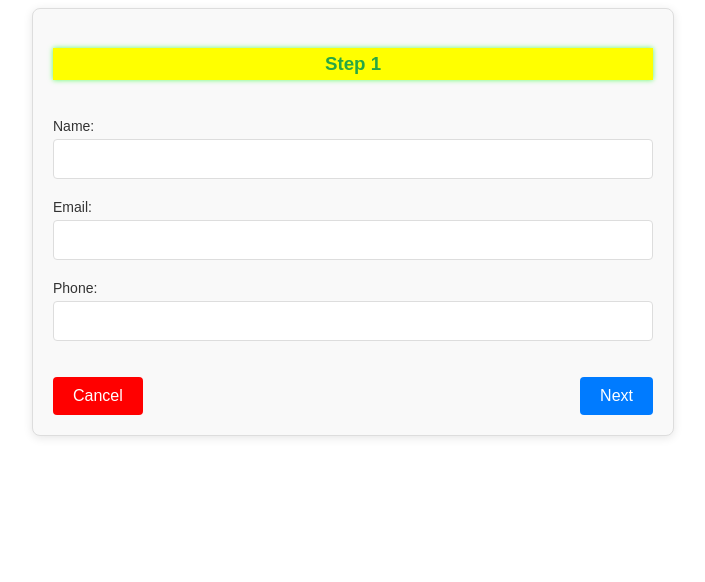
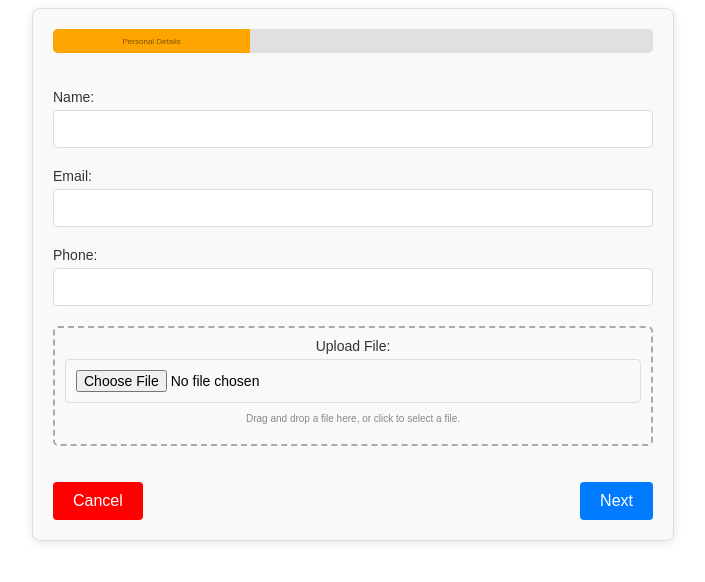
Before and after one commit to anuragjha020/multi-step-form, a React (Create React App) app: page /place-order in a window 1280 px wide. Shown: the top 582 px of the page, without its empty margins (287-992 px from the left). Built offline with nearby package versions, Linux system fonts and the light colour scheme.

Commit message:
setFormData problem fix commit

```diff
--- a/src/components/MultiStepForm.jsx
+++ b/src/components/MultiStepForm.jsx
@@ -1,4 +1,4 @@
-import { useState } from "react";
+import { useEffect, useState } from "react";
 import { Formik, Form } from "formik";
 import { useNavigate } from "react-router-dom";
 
@@ -16,21 +16,31 @@ import "../styles/MultiStepForm.css";
 
 function MultiStepForm() {
   const [currentStep, setCurrentStep] = useState(1);
-  const navigate = useNavigate();
-
-  const formData = {
+  const [formData, setFormData] = useState({
     name: "",
     email: "",
     phone: "",
     city: "",
+    avatar: null,
     state: "",
     pin: "",
     card: "",
     expiry: "",
     cvv: "",
-  };
+  });
 
-  //getting validation schema based on current form step
+  const navigate = useNavigate();
+
+  // Load saved state from localStorage on component mount
+  useEffect(() => {
+    const savedData = JSON.parse(localStorage.getItem("multiStepFormData"));
+    if (savedData) {
+      setCurrentStep(savedData.currentStep || 1);
+      setFormData(savedData.data || {});
+    }
+  }, []);
+  console.log("data fetched on mount : ", formData);
+
   function getValidationSchema() {
     switch (currentStep) {
       case 1:
@@ -44,41 +54,54 @@ function MultiStepForm() {
     }
   }
 
-  //handle next for next button
-  function handleNext(validateForm, setTouched) {
-    //validating fields based on current step
+  // Handle Next Button
+  function handleNext(validateForm, setTouched, values) {
     if (currentStep === 1) {
-      setTouched({ name: true, email: true, phone: true });
+      setTouched({ name: true, email: true, phone: true, avatar: true });
     } else if (currentStep === 2) {
       setTouched({ city: true, state: true, pin: true });
     } else {
-      setTouched({
-        card: true,
-        expiry: true,
-        cvv: true,
-      });
+      setTouched({ card: true, expiry: true, cvv: true });
     }
+
     validateForm().then((errors) => {
       if (Object.keys(errors).length === 0) {
-        setCurrentStep(currentStep + 1);
+        // Update formData on clicking next button
+        setFormData((prevFormData) => {
+          const updatedFormData = { ...prevFormData, ...values };
+          localStorage.setItem(
+            "multiStepFormData",
+            JSON.stringify({
+              currentStep: currentStep + 1,
+              data: updatedFormData,
+            })
+          );
+          return updatedFormData;
+        });
+        setCurrentStep((prevStep) => prevStep + 1);
       } else {
-        console.log("Validation errors:", errors);
+        console.error("Validation errors:", errors);
         const firstErrorField = Object.keys(errors)[0];
         document.getElementById(firstErrorField)?.focus();
       }
     });
   }
 
-  //handle back for bck button
+  // Handle Back Button
   function handleBack() {
-    setCurrentStep(currentStep - 1);
+    setCurrentStep((prevStep) => prevStep - 1);
   }
 
-  //handle submit for final step
+  // Handle Submit
   function handleSubmit(values) {
-    console.log("Final Form Data:", values);
+    const finalFormData = { ...formData, ...values };
+    console.log("Final Form Data:", finalFormData);
+
     alert("Form submitted successfully!");
-    navigate("/order-successful", { state: values });
+    navigate("/order-successful", { state: finalFormData });
+
+    // Clear saved state after submission
+    localStorage.removeItem("multiStepFormData");
   }
 
   return (
@@ -87,6 +110,7 @@ function MultiStepForm() {
         initialValues={formData}
         validationSchema={getValidationSchema()}
         onSubmit={handleSubmit}
+        enableReinitialize
       >
         {({
           values,
@@ -99,6 +123,33 @@ function MultiStepForm() {
           isValid,
         }) => (
           <Form className="form-content">
+            {/* Progress Bar */}
+            <div className="progress-bar-container">
+              {Array.from({ length: 3 }, (_, index) => {
+                const isSuccess = index < currentStep - 1;
+                const isActive = index === currentStep - 1;
+                return (
+                  <div
+                    key={index}
+                    className={`progress-bar-segment ${
+                      isSuccess ? "success" : isActive ? "active" : ""
+                    }`}
+                  >
+                    {isActive && (
+                      <p className="step-name">
+                        {currentStep === 1
+                          ? "Personal Details"
+                          : currentStep === 2
+                          ? "Address"
+                          : "Payment"}
+                      </p>
+                    )}
+                  </div>
+                );
+              })}
+            </div>
+
+            {/* Step Components */}
             {currentStep === 1 && (
               <Step1
                 values={values}
@@ -107,7 +158,6 @@ function MultiStepForm() {
                 errors={errors}
               />
             )}
-
             {currentStep === 2 && (
               <Step2
                 values={values}
@@ -125,9 +175,8 @@ function MultiStepForm() {
               />
             )}
 
-            {/* buttons */}
+            {/* Navigation Buttons */}
             <div className="form-navigation">
-              {/* back button */}
               {currentStep > 1 && (
                 <button
                   type="button"
@@ -137,31 +186,26 @@ function MultiStepForm() {
                   Back
                 </button>
               )}
-
-              {/* cancel button */}
               <button
                 type="button"
                 className="form-button-cancel"
                 onClick={() => {
                   resetForm();
+                  localStorage.removeItem("multiStepFormData");
                   navigate("/");
                 }}
               >
                 Cancel
               </button>
-
-              {/* next button */}
               {currentStep < 3 && (
                 <button
                   type="button"
                   className="form-button"
-                  onClick={() => handleNext(validateForm, setTouched)}
+                  onClick={() => handleNext(validateForm, setTouched, values)}
                 >
                   Next
                 </button>
               )}
-
-              {/* submit button */}
               {currentStep === 3 && (
                 <button
                   type="submit"
--- a/src/components/Step1.jsx
+++ b/src/components/Step1.jsx
@@ -1,10 +1,18 @@
 import { ErrorMessage, Field } from "formik";
 import "../styles/Step.css";
+import { useRef } from "react";
 
-function Step1({ touched, errors }) {
+function Step1({
+  touched,
+  errors,
+  setIsDragging,
+  isDragging,
+  setFieldValue,
+  setFileName,
+}) {
+  const fileInputRef = useRef(null);
   return (
     <div className="step-container">
-      <h3>Step 1</h3>
       <div className="form-group">
         <label htmlFor="name">Name:</label>
         <Field
@@ -43,6 +51,48 @@ function Step1({ touched, errors }) {
         />
         <ErrorMessage name="phone" component="div" className="error-message" />
       </div>
+
+      {/* File Upload with Drag-and-Drop */}
+      <div
+        className={`form-group drop-zone ${isDragging ? "dragging" : ""}`}
+        onDragOver={(e) => {
+          e.preventDefault();
+          setIsDragging(true);
+        }}
+        onDragLeave={() => setIsDragging(false)}
+        onDrop={(e) => {
+          e.preventDefault();
+          setIsDragging(false);
+          const droppedFile = e.dataTransfer.files[0];
+          if (droppedFile) {
+            setFieldValue("avatar", droppedFile);
+            const dataTransfer = new DataTransfer();
+            dataTransfer.items.add(droppedFile);
+            fileInputRef.current.files = dataTransfer.files;
+          }
+        }}
+      >
+        <label htmlFor="avatar">Upload File:</label>
+        <input
+          id="avatar"
+          type="file"
+          name="avatar"
+          ref={fileInputRef}
+          className={`form-input ${
+            touched.avatar && errors.avatar ? "input-error" : ""
+          }`}
+          onChange={(e) => {
+            const file = e.target.files[0];
+            if (file) {
+              setFieldValue("avatar", file); // Set the file in Formik's state
+            }
+          }}
+        />
+        <ErrorMessage name="avatar" component="div" className="error-message" />
+        <p className="drop-instructions">
+          Drag and drop a file here, or click to select a file.
+        </p>
+      </div>
     </div>
   );
 }
--- a/src/components/Step2.jsx
+++ b/src/components/Step2.jsx
@@ -4,7 +4,6 @@ import "../styles/Step.css";
 function Step2({ touched, errors }) {
   return (
     <div className="step-container">
-      <h3>Step 2</h3>
       <div className="form-group">
         <label htmlFor="city">City:</label>
         <Field
--- a/src/components/Step3.jsx
+++ b/src/components/Step3.jsx
@@ -4,7 +4,6 @@ import "../styles/Step.css";
 function Step3({ touched, errors }) {
   return (
     <div className="step-container">
-      <h3>Step 3</h3>
       <div className="form-group">
         <label htmlFor="card">Card:</label>
         <Field
--- a/src/index.js
+++ b/src/index.js
@@ -3,8 +3,4 @@ import ReactDOM from "react-dom/client";
 import App from "./App";
 
 const root = ReactDOM.createRoot(document.getElementById("root"));
-root.render(
-  <React.StrictMode>
-    <App />
-  </React.StrictMode>
-);
+root.render(<App />);
--- a/src/styles/MultiStepForm.css
+++ b/src/styles/MultiStepForm.css
@@ -58,3 +58,48 @@
 .form-button-cancel:hover {
     background-color: #b50000;
 }
+/* Progress Bar Container */
+.progress-bar-container {
+    display: flex;
+    justify-content: space-between;
+    gap: 4px;
+    width: 100%;
+    height: 24px;
+    background-color: #e0e0e0;
+    border-radius: 5px;
+    overflow: hidden;
+    margin-bottom: 20px;
+}
+
+/* Individual Step Segments */
+.progress-bar-segment {
+    flex: 1;
+    height: 100%;
+    background-color: #e0e0e0;
+    transition: background-color 0.3s ease-in-out;
+}
+
+/* Last Segment Without Margin */
+.progress-bar-segment:last-child {
+    margin-right: 0;
+}
+
+/* Success Step (Completed) */
+.progress-bar-segment.success {
+    background-color: #4caf50;
+    /* Green */
+}
+
+/* Active Step (In Progress) */
+.progress-bar-segment.active {
+    background-color: #ffa500;
+    /* Orange */
+}
+
+.progress-bar-segment .step-name {
+    display: flex;
+    justify-content: center;
+    align-items: center;
+    opacity: 0.5;
+    font-size: 8px;
+}
--- a/src/styles/Step.css
+++ b/src/styles/Step.css
@@ -2,15 +2,6 @@
     display: flex;
     flex-direction: column;
     gap: 20px;
-}
-
-.step-container h3 {
-    text-align: center;
-    color: #28a745;
-    background-color: #ffff00;
-    border-color: #28a745;
-    box-shadow: 0 0 5px rgba(0, 255, 0, 0.6);
-    padding: 5px;
 }
 
 .form-group {
@@ -26,7 +17,7 @@ label {
 
 .form-input {
     padding: 10px;
-    font-size: 16px;
+    font-size: 14px;
     border: 1px solid #ddd;
     border-radius: 4px;
     transition: border-color 0.3s;
@@ -48,3 +39,23 @@ label {
     color: red;
     margin-top: 5px;
 }
+/* file  */
+.drop-zone {
+    border: 2px dashed #aaa;
+    border-radius: 5px;
+    padding: 10px;
+    text-align: center;
+    cursor: pointer;
+    transition: background-color 0.3s ease, border-color 0.3s ease;
+}
+
+.drop-zone.dragging {
+    border-color: #00f;
+    background: #f0f8ff;
+}
+
+.drop-instructions {
+    margin-top: 10px;
+    color: #888;
+    font-size: 10px;
+}
--- a/src/utils/formValidator.js
+++ b/src/utils/formValidator.js
@@ -1,4 +1,6 @@
 import * as Yup from "yup";
+const FILE_SIZE = 10 * 1024 * 1024;
+const SUPPORTED_FORMATS = ["image/jpeg", "image/png", "image/jpg"];
 
 export const Step1Validation = Yup.object().shape({
   name: Yup.string().required("Name is required"),
@@ -6,6 +8,17 @@ export const Step1Validation = Yup.object().shape({
   phone: Yup.string()
     .matches(/^[0-9]{10}$/, "Phone must be a 10-digit number")
     .required("Phone is required"),
+  avatar: Yup.mixed()
+    .required("A file is required")
+    .test(
+      "fileType",
+      "Unsupported file format. Only JPEG and PNG are allowed.",
+      (value) =>
+        value && value.type ? SUPPORTED_FORMATS.includes(value.type) : false
+    )
+    .test("fileSize", "File size is too large. Max size is 2MB.", (value) =>
+      value && value.size ? value.size <= FILE_SIZE : false
+    ),
 });
 
 export const Step2Validation = Yup.object().shape({
```
